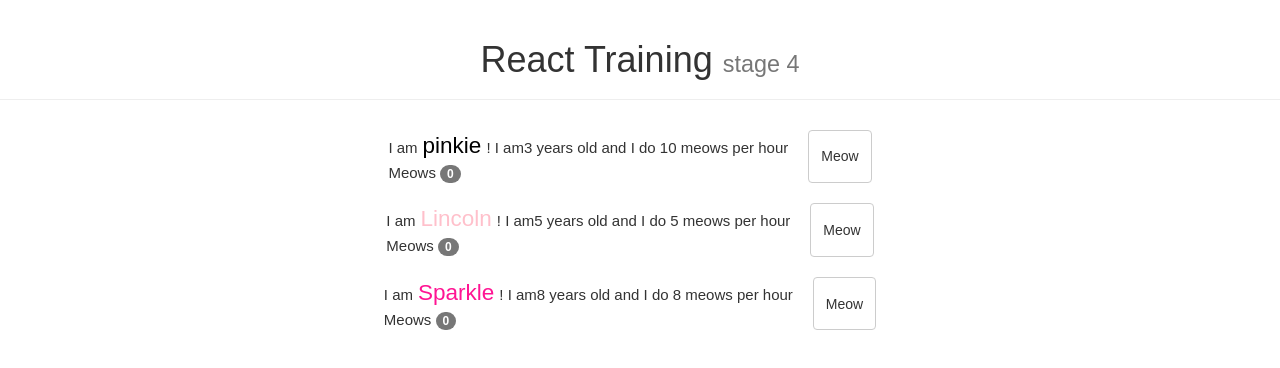
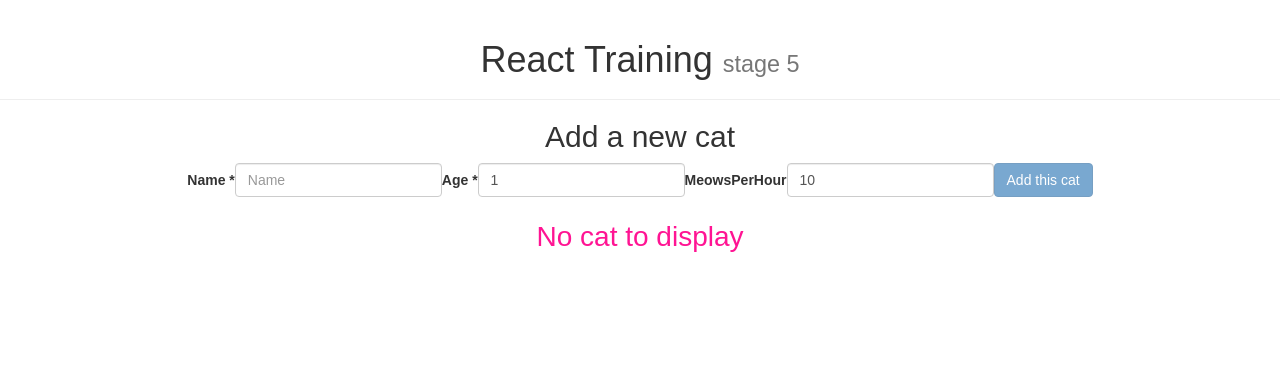
Before and after one commit to abenoit/react-training-exercices, a React (Create React App) app: page / in a window 1280 px wide. Shown: the top 368 px of the page. Built offline with nearby package versions, Linux system fonts and the light colour scheme.

Commit message:
Correction of tp4

```diff
--- a/src/App/App.js
+++ b/src/App/App.js
@@ -1,36 +1,35 @@
 import React, { Component } from 'react';
 import { PageHeader } from 'react-bootstrap';
 import Cat from '../Cat/Cat';
+import CatForm from '../Cat/CatForm';
 import './App.css';
 
-const cats = [
-  {
-    name: 'pinkie',
-    age: 3,
-    color: 'black'
-  },
-  {
-    name: 'Lincoln',
-    age: 5,
-    meowsPerHour: 5,
-    color: 'pink'
-  },
-  {
-    name: 'Sparkle',
-    meowsPerHour: 8,
-    age: 8
+class App extends Component {
+  constructor() {
+    super();
+
+    this.state = {
+      cats: []
+    };
+
+    this.addCat = this.addCat.bind(this);
   }
-];
 
-class App extends Component {
+  addCat(cat) {
+    this.setState({ cats: [...this.state.cats, cat] });
+  }
+
   render() {
     return (
       <div className="App">
         <PageHeader>
-          React Training <small>stage 4</small>
+          React Training <small>stage 5</small>
         </PageHeader>
 
-        {cats.map(cat => (
+        <CatForm addCat={this.addCat} />
+
+        {this.state.cats.length > 0 ? (
+          this.state.cats.map(cat => (
             <Cat
               key={cat.name}
               name={cat.name}
@@ -38,7 +37,14 @@
               meowsPerHour={cat.meowsPerHour}
               color={cat.color}
             />
-        ))}
+          ))
+        ) : (
+          <div
+            style={{ padding: '20px 0', fontSize: '2em', color: 'deeppink' }}
+          >
+            No cat to display
+          </div>
+        )}
       </div>
     );
   }
--- /dev/null
+++ b/src/Cat/CatForm.js
@@ -0,0 +1,99 @@
+import React, { Component } from 'react';
+import PropTypes from 'prop-types';
+import { Form, ControlLabel, FormControl, Button } from 'react-bootstrap';
+import './Cat.css';
+
+const propTypes = {
+  addCat: PropTypes.func.isRequired
+};
+
+class CatForm extends Component {
+  constructor() {
+    super();
+
+    this.state = {
+      cat: {
+        name: '',
+        age: 1,
+        meowsPerHour: 10
+      }
+    };
+
+    this.handleChangeName = this.handleChangeName.bind(this);
+    this.handleChangeAge = this.handleChangeAge.bind(this);
+    this.handleChangeMeowsPerHour = this.handleChangeMeowsPerHour.bind(this);
+    this.addCat = this.addCat.bind(this);
+  }
+
+  handleChangeName(event) {
+    this.setState({ cat: { ...this.state.cat, name: event.target.value } });
+  }
+
+  handleChangeAge(event) {
+    this.setState({ cat: { ...this.state.cat, age: event.target.value } });
+  }
+  handleChangeMeowsPerHour(event) {
+    this.setState({
+      cat: { ...this.state.cat, meowsPerHour: event.target.value }
+    });
+  }
+
+  isSubmitDisabled() {
+    return !this.state.cat.name || !this.state.cat.age;
+  }
+
+  addCat() {
+    this.props.addCat(this.state.cat);
+    this.setState({
+      cat: {
+        name: '',
+        age: '',
+        meowsPerHour: ''
+      }
+    });
+  }
+
+  render() {
+    return (
+      <div className="CatForm">
+        <h2> Add a new cat </h2>
+        <Form inline>
+          <ControlLabel>Name * </ControlLabel>
+          <FormControl
+            value={this.state.cat.name}
+            placeholder="Name"
+            onChange={this.handleChangeName}
+          />
+
+          <ControlLabel>Age * </ControlLabel>
+          <FormControl
+            type="number"
+            value={this.state.cat.age}
+            placeholder="Age"
+            onChange={this.handleChangeAge}
+          />
+
+          <ControlLabel>MeowsPerHour</ControlLabel>
+          <FormControl
+            type="number"
+            width="200px"
+            value={this.state.cat.meowsPerHour}
+            placeholder="MeowsPerHour"
+            onChange={this.handleChangeMeowsPerHour}
+          />
+
+          <Button
+            bsStyle="primary"
+            onClick={this.addCat}
+            disabled={this.isSubmitDisabled()}
+          >
+            Add this cat
+          </Button>
+        </Form>
+      </div>
+    );
+  }
+}
+
+CatForm.propTypes = propTypes;
+export default CatForm;
```
Lines whose indentation alone changed are shown as unchanged.
